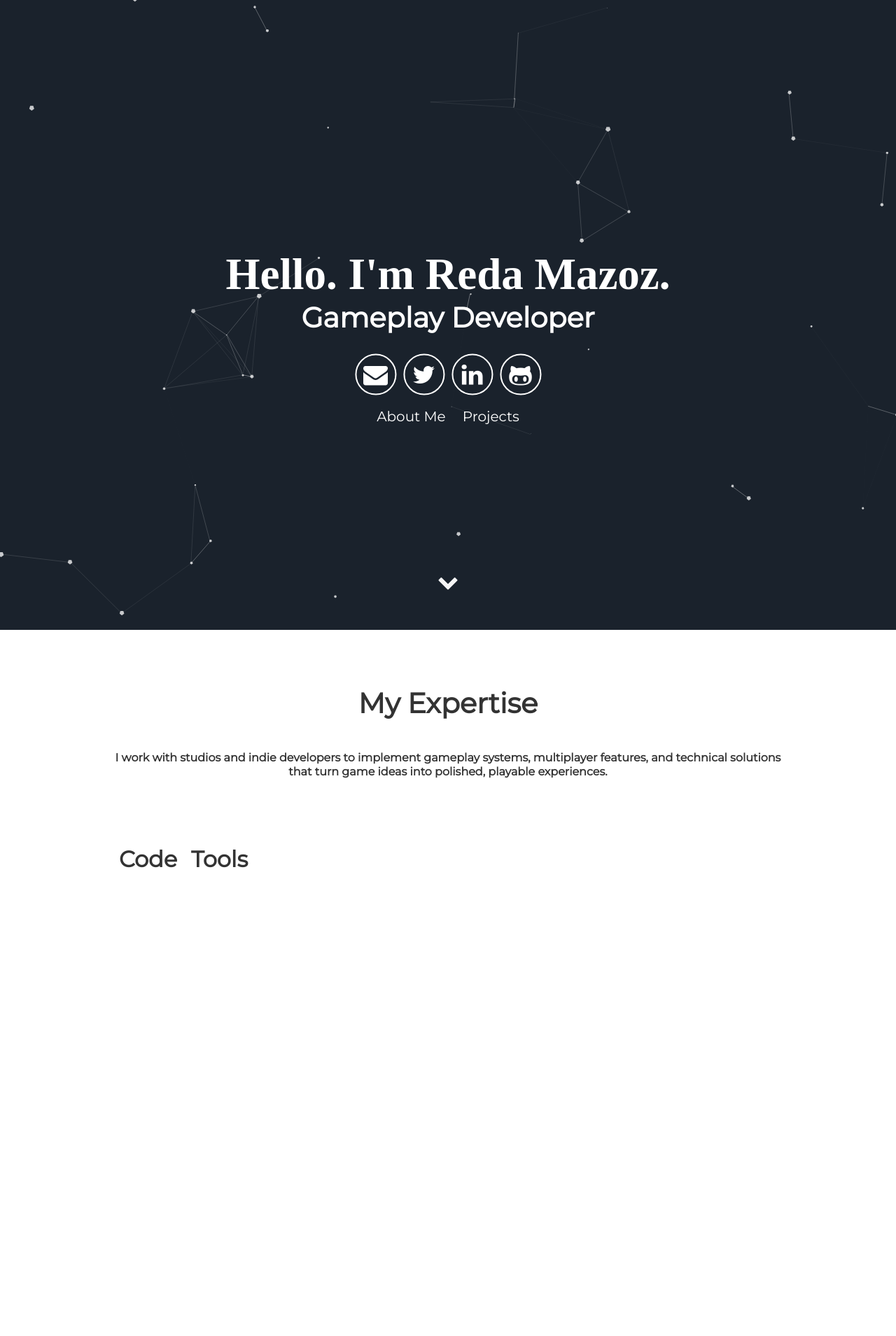
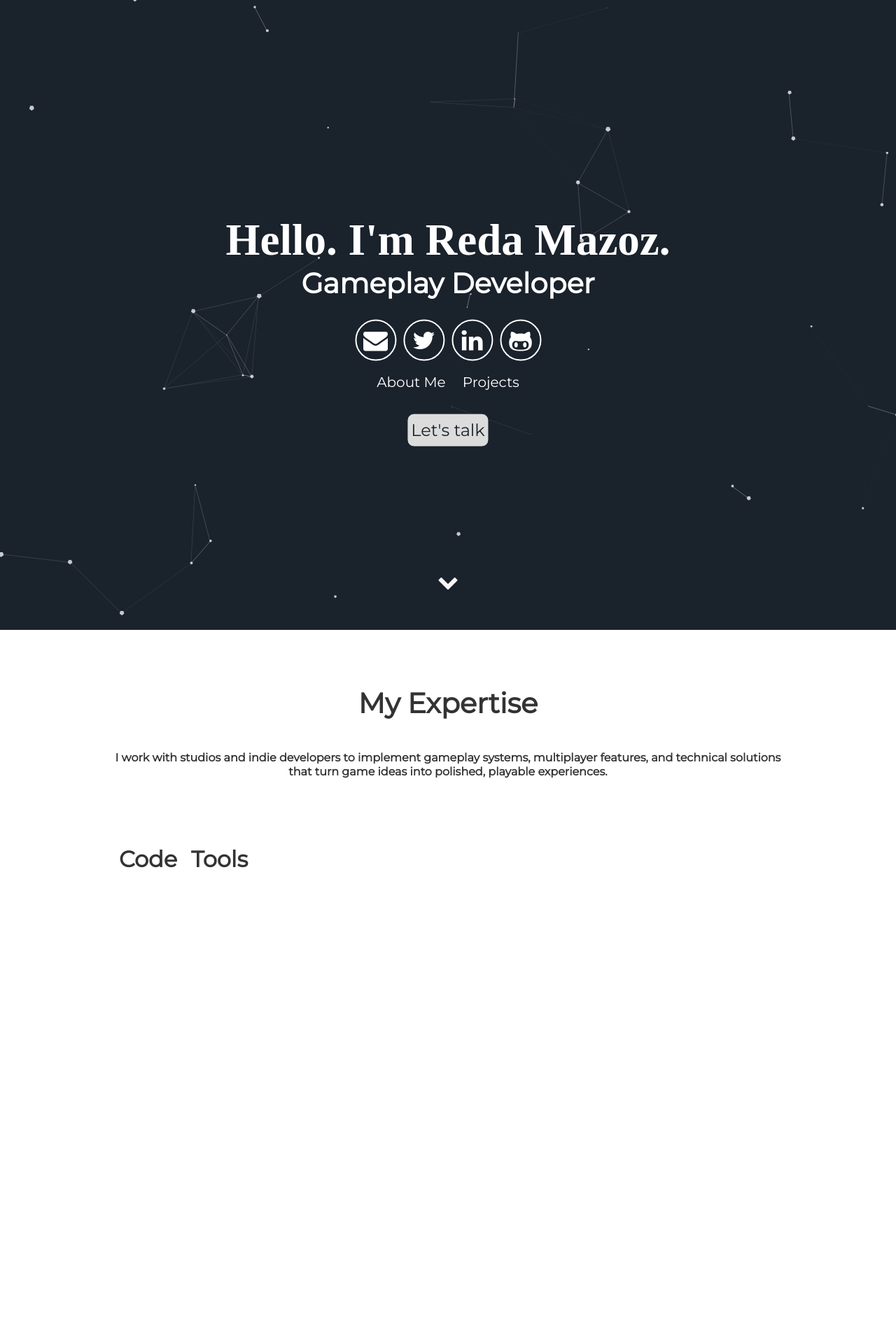
Before and after one commit to RedaMazoz/redamazoz.github.io, a Jekyll site: the page built from index.html, in a window 1280 px wide. Shown: the top 1909 px of the page at 70% size. Built offline with Jekyll 4.4.1, drawn with Linux system fonts in a browser that asks for light colours; some web fonts are replaced.

Commit message:
Addint a call to action header.html

```diff
--- a/_includes/header.html
+++ b/_includes/header.html
@@ -1,3 +1,20 @@
+<style>
+  .call-to-action-link {
+  display: inline-block;
+  margin: 20px 0;
+  padding: 5px;
+  color: #1a222c;
+  background-color: #dcdcdc;
+  border: 1px solid #1a222c;
+  border-radius: 10px;
+  text-align: center;
+  outline: 0;
+  text-decoration: none;
+  cursor: pointer;
+  transition: color .3s ease-out,background-color .3s ease-out,border-color .3s ease-out;
+  font-size: 150%;
+}
+</style>
 <div id="particles-js">
   <div class="header">
       <h1 class= "false-background">
@@ -14,6 +31,8 @@
         <a class="link" href="#about" data-scroll>About Me</a>
         <a class="link" href="#projects" data-scroll>Projects</a>
       </div>
-  </div>
+      <div class="header-links">
+        <a class="call-to-action-link" href="mailto:reda.mazoz@outlook.com">Let's talk</a></div>
+      </div>
   <a class="down" href="#about" data-scroll><i class="icon fa fa-chevron-down" aria-hidden="true"></i></a>
 </div>
```
